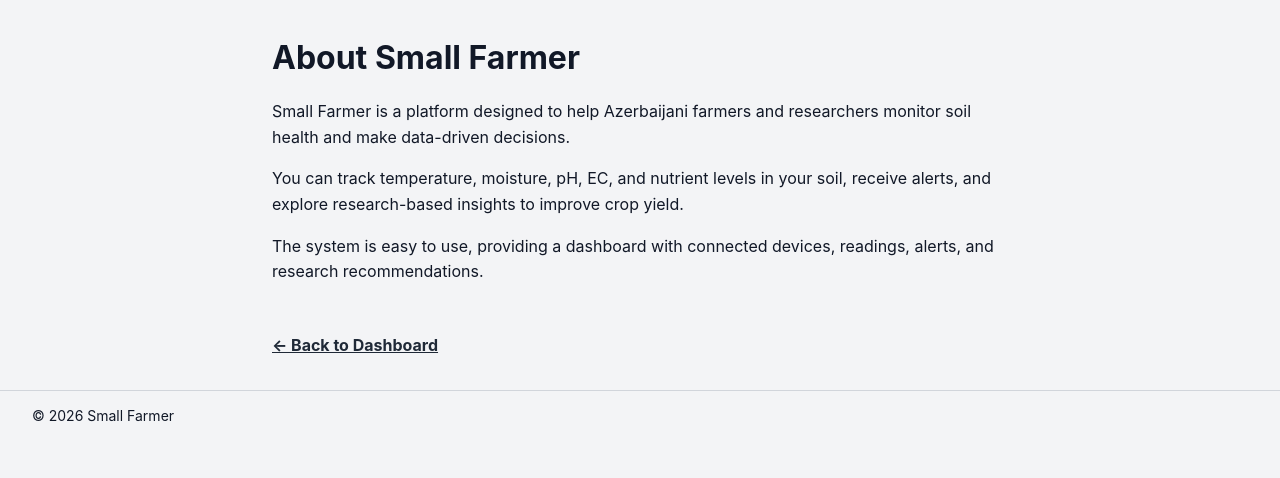
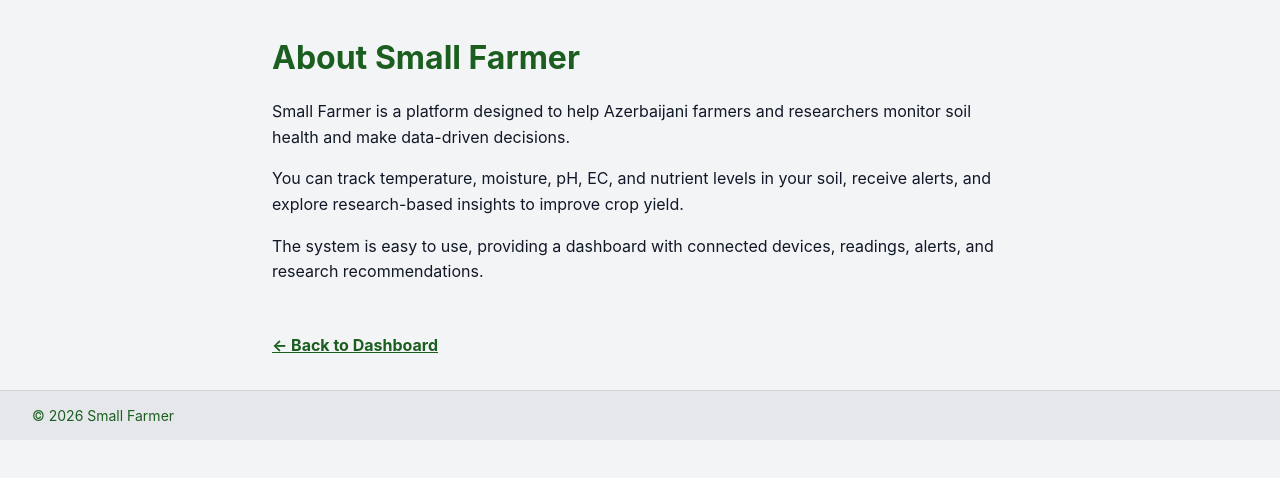
Before and after one commit to soilreport/small-farmer, a React (Vite) app: page /about in a window 1280 px wide. Shown: the top 478 px of the page. Built offline with nearby package versions, Linux system fonts and the light colour scheme.

Commit message:
changes in the Footer and About files

```diff
--- a/src/components/Footer.css
+++ b/src/components/Footer.css
@@ -1,27 +1,34 @@
 .footer {
   width: 100%;
   padding: 1rem 2rem;
-  background-color: #f3f4f6;
-  border-top: 1px solid #d1d5db;
+  background: var(--sf-color-surface-alt);
+  border-top: 1px solid var(--sf-color-border);
   display: flex;
   justify-content: space-between;
   align-items: center;
   font-size: 14px;
   position: sticky;
   bottom: 0;
+  color: var(--sf-color-primary);
 }
 
 .footer-content {
   display: flex;
   gap: 1rem;
   align-items: center;
+  color: var(--sf-color-primary);
 }
 
 .footer-link {
-  color: #3b82f6;
+  color: var(--sf-color-primary);
   text-decoration: underline;
+  font-weight: 600;
 }
 
 .footer-link:hover {
-  color: #1e40af;
+  color: var(--sf-color-primary-dark);
 }
+
+html.dark .footer {
+  background: #21262d;
+}
--- a/src/pages/about/About.css
+++ b/src/pages/about/About.css
@@ -4,26 +4,30 @@
   margin: 0 auto;
   font-size: 16px;
   line-height: 1.6;
+  background: var(--sf-color-bg);
+  color: var(--sf-color-text);
 }
 
 .about-page h1 {
   margin-bottom: 1rem;
   font-size: 2rem;
+  color: var(--sf-color-primary);
 }
 
 .about-page p {
   margin-bottom: 1rem;
+  color: var(--sf-color-text);
 }
 
 .back-link {
   display: inline-block;
   margin-top: 2rem;
-  color: #1f2937;
+  color: var(--sf-color-primary);
   font-weight: bold;
   text-decoration: underline;
   cursor: pointer;
 }
 
 .back-link:hover {
-  color: #3b82f6;
+  color: var(--sf-color-primary-dark);
 }
```
Also changed, not shown: 1 other file (tests, documents, lock files or other folders).
